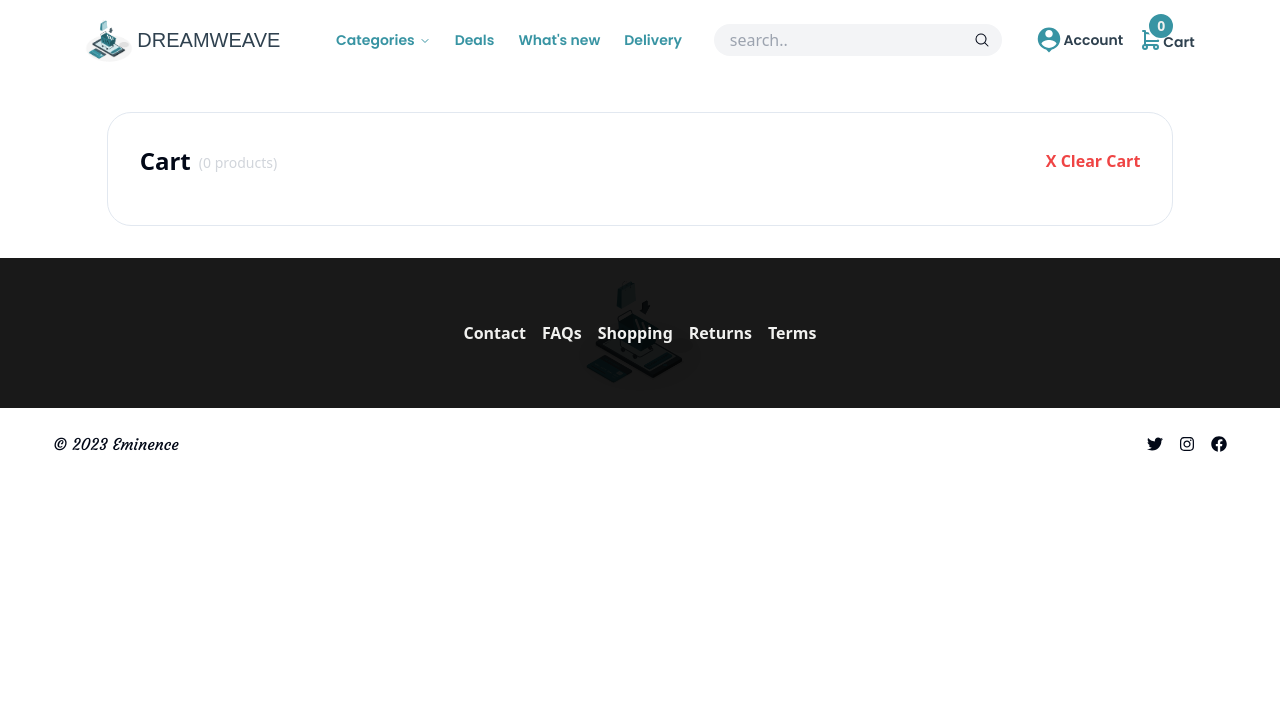
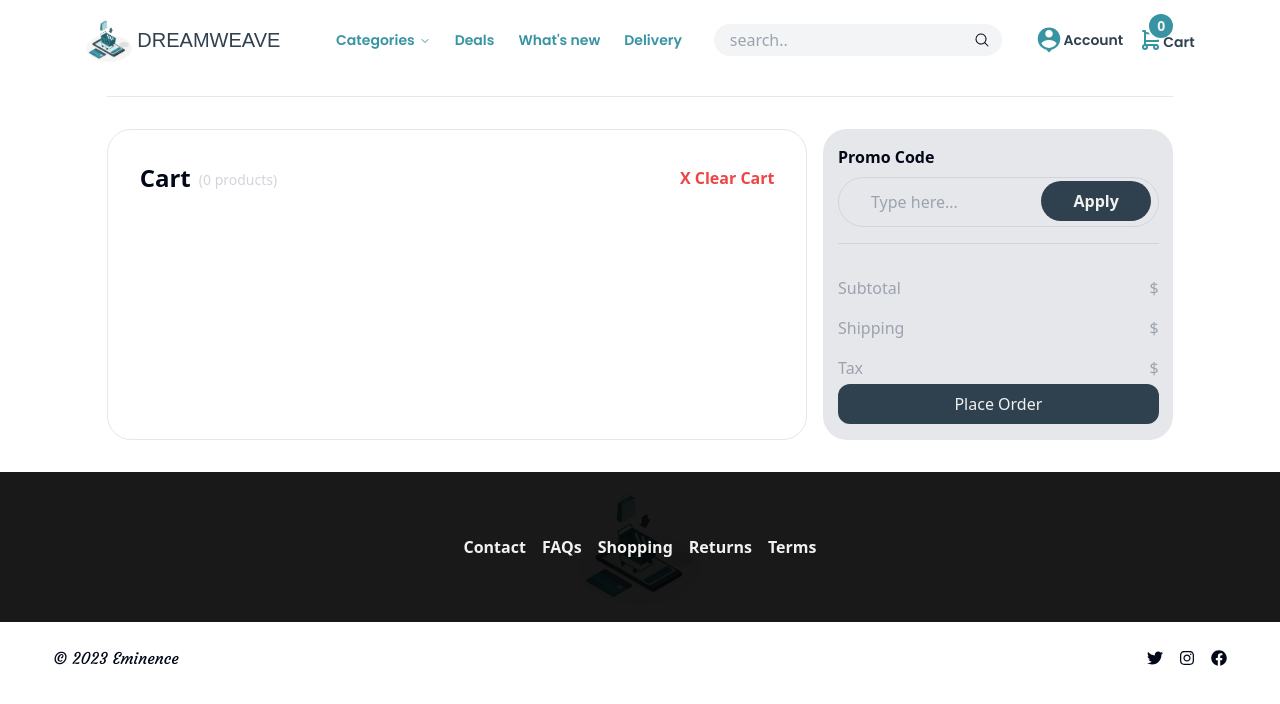
Before and after one commit to prime1999/DreamWeave, a React (Vite) app in the folder frontend/: page /cart in a window 1280 px wide. Shown: the top 704 px of the page. Built offline with nearby package versions, Linux system fonts and the light colour scheme; a web font is replaced by a local one.

Commit message:
finished the cart page UI

```diff
--- a/frontend/src/pages/CartPage.tsx
+++ b/frontend/src/pages/CartPage.tsx
@@ -1,17 +1,18 @@
-import { useState } from "react";
 import { ProductType } from "@/DataTypes/ProductType";
 import { useSelector } from "react-redux";
 import CartItems from "@/components/CartItems";
 
 const CartPage = () => {
-	const { cartItems } = useSelector((state) => (state as any).cart);
+	const { cartItems, itemsPrice, shippingPrice, taxPrice, totalPrice } =
+		useSelector((state) => (state as any).cart);
 
 	return (
 		<>
-			<div className="w-10/12 mx-auto my-8">
+			<div className="w-10/12 mx-auto mb-8">
+				<hr className="mt-4 mb-8" />
 				{cartItems && (
-					<>
-						<div className="border rounded-3xl p-8">
+					<div className="flex justify-between">
+						<div className="w-2/3 border rounded-3xl p-8">
 							<div className="flex justify-between items-center">
 								<div className="flex items-end">
 									<h1 className="font-semibold text-2xl">Cart</h1>
@@ -19,7 +20,9 @@ const CartPage = () => {
 										({cartItems.length} products)
 									</p>
 								</div>
-								<h3 className="text-red-500 font-semibold">X Clear Cart</h3>
+								<button className="text-red-500 font-semibold">
+									X Clear Cart
+								</button>
 							</div>
 							<div className="mt-4">
 								{cartItems.map((item: ProductType) => (
@@ -27,7 +30,44 @@ const CartPage = () => {
 								))}
 							</div>
 						</div>
-					</>
+						<div className="w-1/3 ml-4 bg-gray-200 rounded-3xl">
+							<form className="relative h-full w-11/12 mx-auto my-4">
+								<h6 className="my-2 font-semibold">Promo Code</h6>
+								<div className="relative">
+									<input
+										type="text"
+										placeholder="Type here..."
+										className="w-full bg-transparent text-black border border-gray-300 rounded-full px-8 py-3 focus:outline-none"
+									/>
+									<button className="absolute right-2 top-1 rounded-3xl bg-black text-light px-8 py-2 font-semibold">
+										Apply
+									</button>
+								</div>
+								<hr className="my-4 border-gray-300" />
+								<div className="mt-8">
+									<span className="flex justify-between text-gray-400">
+										<p className="">Subtotal</p>
+										<p>${itemsPrice}</p>
+									</span>
+									<span className="flex justify-between my-4 text-gray-400">
+										<p className="">Shipping</p>
+										<p>${shippingPrice}</p>
+									</span>
+									<span className="flex justify-between mb-4 text-gray-400">
+										<p className="">Tax</p>
+										<p>${taxPrice}</p>
+									</span>
+									<span className="flex justify-between font-semibold">
+										<p className="">Total</p>
+										<p className="text-lg">${totalPrice}</p>
+									</span>
+								</div>
+								<button className="absolute bottom-8 w-full py-2 mx-auto bg-black text-light rounded-xl text-center">
+									Place Order
+								</button>
+							</form>
+						</div>
+					</div>
 				)}
 			</div>
 		</>
```
